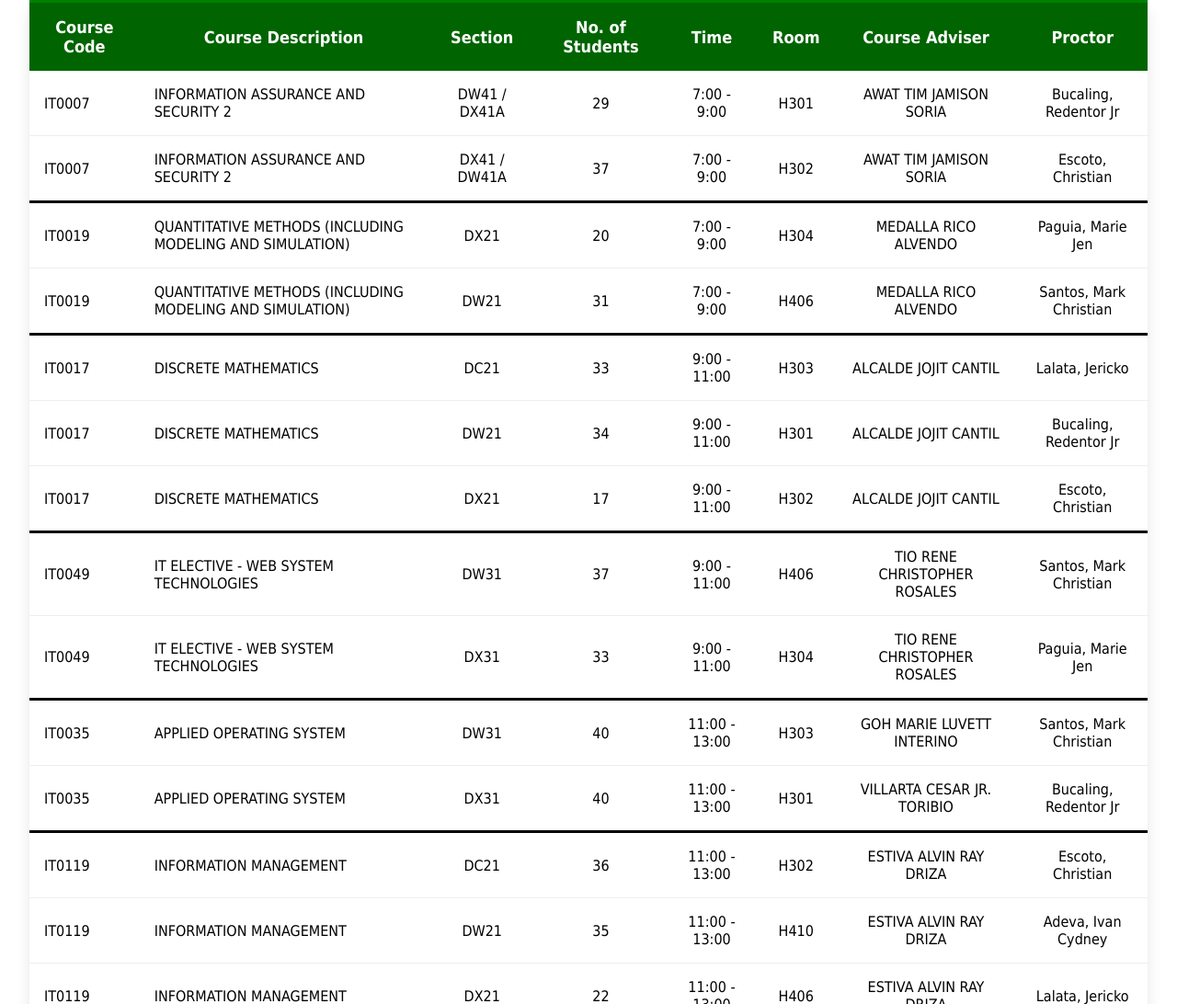
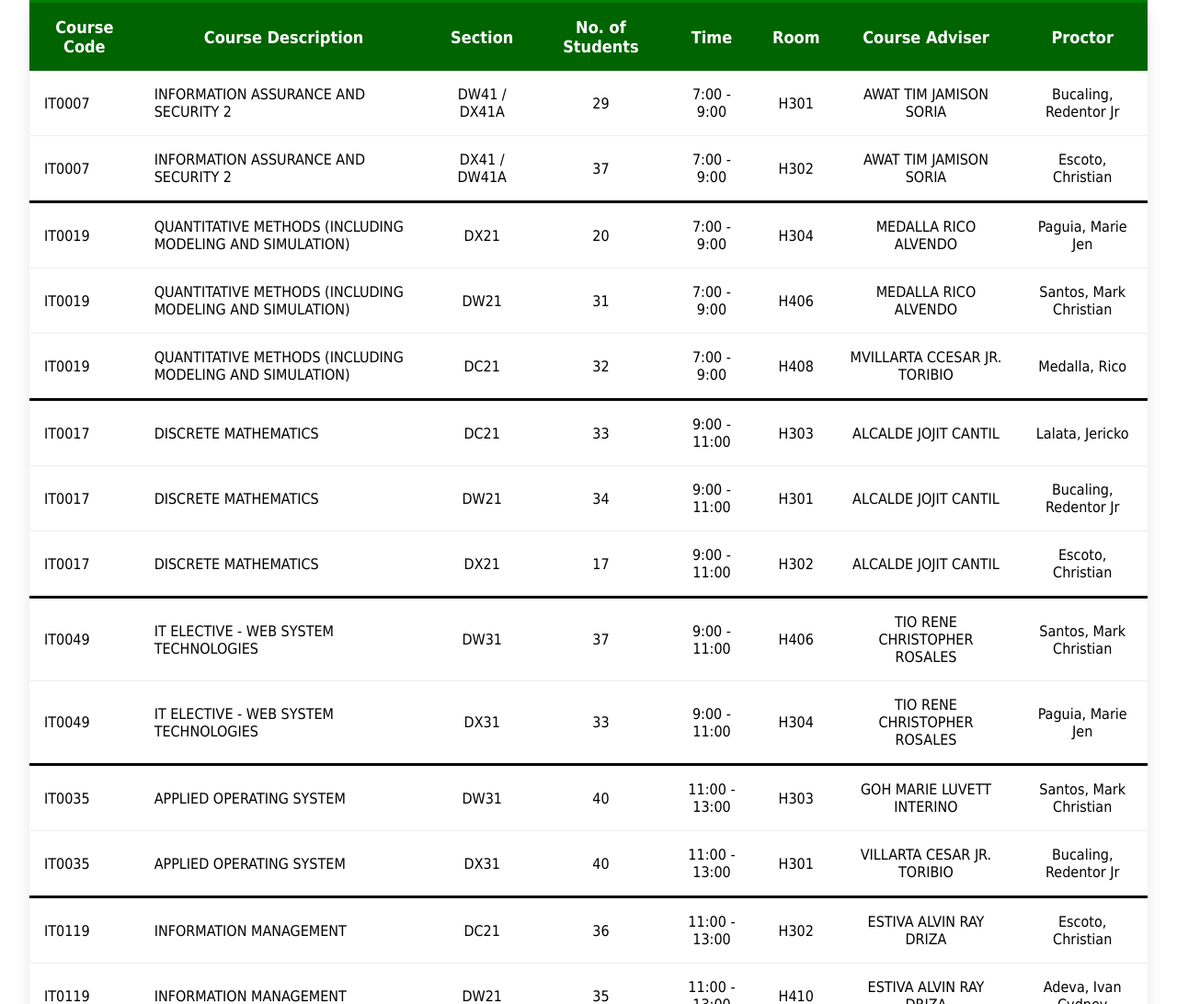
Before and after one commit to FEU-KC/Final_Schedule, a plain HTML site: page index.html in a window 1280 px wide. Shown: the part 2380-3472 px from the top of the page at 92% size. Drawn offline with Linux system fonts and the light colour scheme.

Commit message:
Update index.html

```diff
--- a/index.html
+++ b/index.html
@@ -239,8 +239,12 @@
                 <td>IT0019</td><td>QUANTITATIVE METHODS (INCLUDING MODELING AND SIMULATION)</td><td>DX21</td><td>20</td><td>7:00 - 9:00</td><td>H304</td><td>MEDALLA RICO ALVENDO</td><td>Paguia, Marie Jen</td>
             </tr>
 
+            <tr>
+                <td>IT0019</td><td>QUANTITATIVE METHODS (INCLUDING MODELING AND SIMULATION)</td><td>DW21</td><td>31</td><td>7:00 - 9:00</td><td>H406</td><td>MEDALLA RICO ALVENDO</td><td>Santos, Mark Christian</td>
+            </tr>
+
             <tr class="br-b">
-                <td>IT0019</td><td>QUANTITATIVE METHODS (INCLUDING MODELING AND SIMULATION)</td><td>DW21</td><td>31</td><td>7:00 - 9:00</td><td>H406</td><td>MEDALLA RICO ALVENDO</td><td>Santos, Mark Christian</td>
+                <td>IT0019</td><td>QUANTITATIVE METHODS (INCLUDING MODELING AND SIMULATION)</td><td>DC21</td><td>32</td><td>7:00 - 9:00</td><td>H408</td><td>MVILLARTA CCESAR JR. TORIBIO</td><td>Medalla, Rico</td>
             </tr>
 
             <tr>
```
